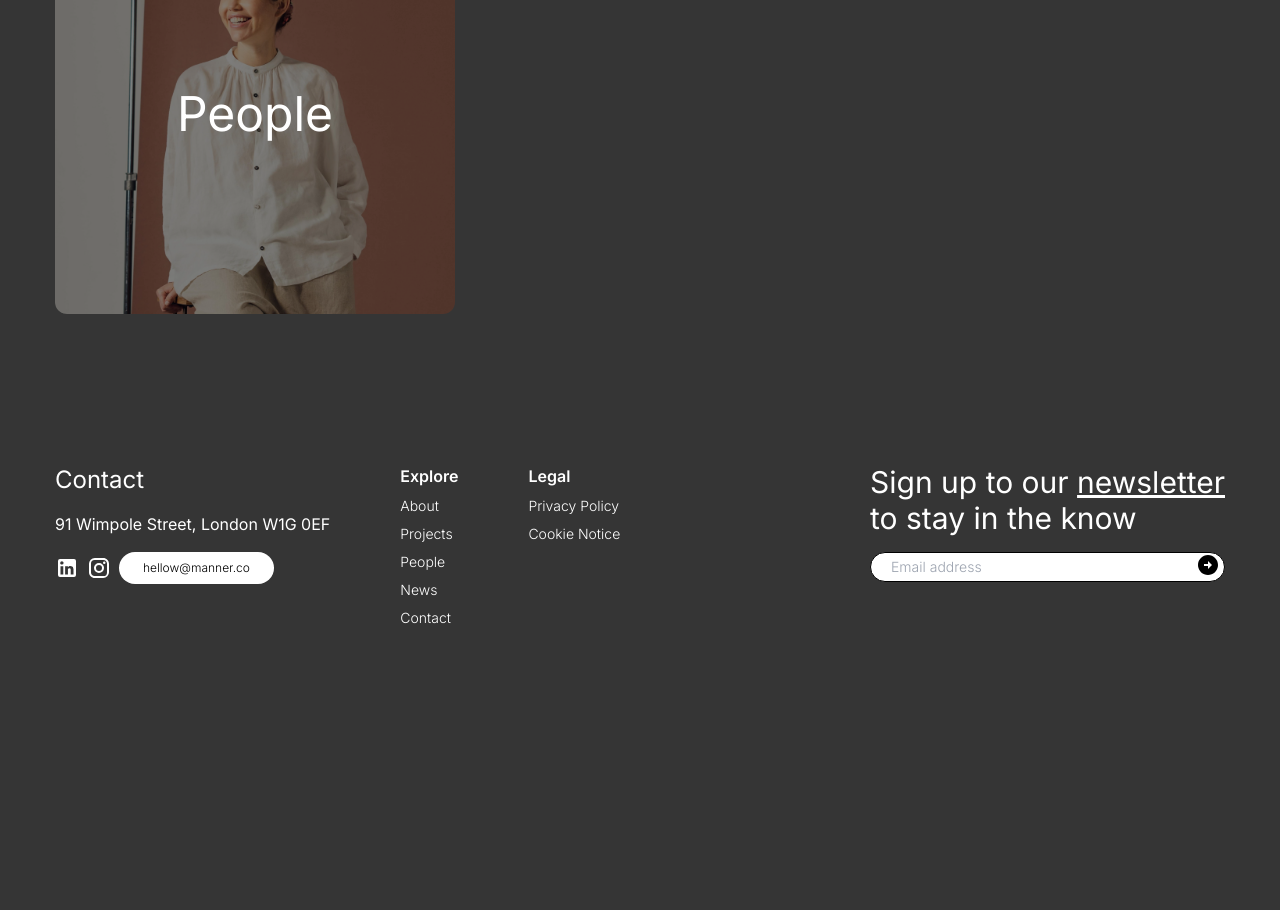
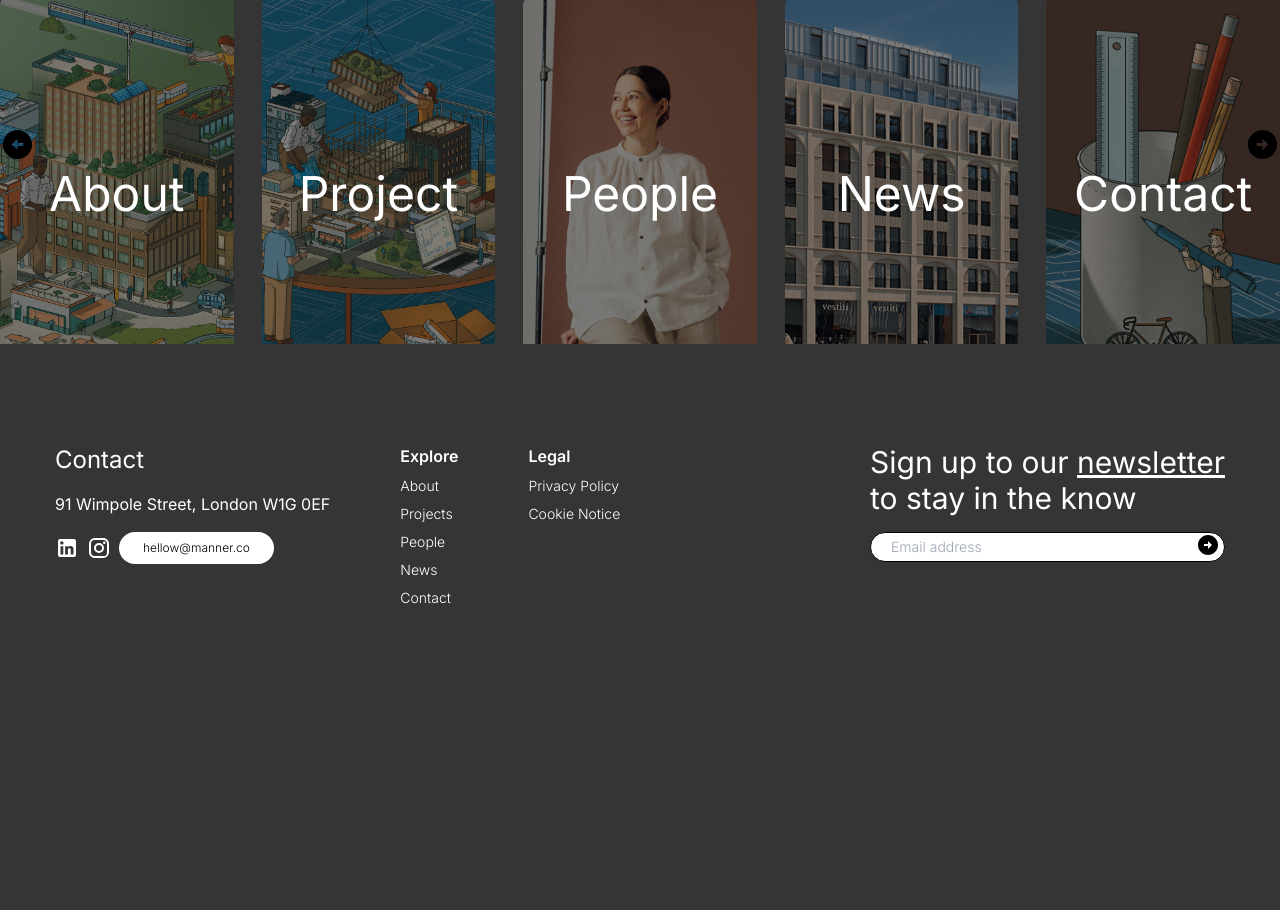
Before and after one commit to obasanmichael/Manner, a React (Vite) app: page / in a window 1280 px wide. Shown: the part 1720-2630 px from the top of the page. Built offline with nearby package versions, Linux system fonts and the light colour scheme.

Commit message:
Removed the ImageLinks

```diff
--- a/package.json
+++ b/package.json
@@ -19,6 +19,7 @@
     "react": "^18.2.0",
     "react-dom": "^18.2.0",
     "react-hook-form": "^7.49.2",
+    "react-icons": "^4.12.0",
     "react-router-dom": "^6.21.1",
     "zod": "^3.22.4"
   },
--- a/src/components/Container.tsx
+++ b/src/components/Container.tsx
@@ -5,7 +5,7 @@ interface Props{
 }
 const Container = ({children} : Props) => {
     return (
-        <div className="py-[50px] px-[55px]">
+        <div className="my-[50px] mx-[55px]">
            {children}
         </div>
     );
--- a/src/components/Footer.tsx
+++ b/src/components/Footer.tsx
@@ -38,8 +38,12 @@ const Footer = () => {
               </div>
               <div className="text-white flex flex-col space-y-2">
                 <p className="font-bold">Legal</p>
-                <p className="text-sm font-light hover:underline">Privacy Policy</p>
-                <p className="text-sm font-light hover:underline">Cookie Notice</p>
+                <p className="text-sm font-light hover:underline">
+                  Privacy Policy
+                </p>
+                <p className="text-sm font-light hover:underline">
+                  Cookie Notice
+                </p>
               </div>
             </div>
           </div>
@@ -56,15 +60,15 @@ const Footer = () => {
                 placeholder="Email address"
                 type="text"
               />
-              <ArrowCircleRightIcon className="z-10"/>
+              <ArrowCircleRightIcon className="z-10" />
             </div>
           </div>
         </div>
         <div className="">
-          <p className="block text-right text-white font-light text-sm mb-2">©Manner 2023</p>
-          <p className="text-center text-white text-4xl">
-            Manner
+          <p className="block text-right text-white font-light text-sm mb-[100px]">
+            ©Manner 2023
           </p>
+          <p className="text-[26vw] text-center text-white text-4xl pr-5">Manner</p>
         </div>
       </div>
     </Container>
--- a/src/components/Heroe.tsx
+++ b/src/components/Heroe.tsx
@@ -24,7 +24,6 @@ const Heroe = () => {
         </p>
         <Button textColor="text-black" bgColor="bg-white" path="/about">More About Banner</Button>
       </div>
-      <ImageCard label="People" path="/people" img_url="src/assets/People_img.jpg"/>
     </Container>
   );
 };
--- a/src/components/ImageCard.tsx
+++ b/src/components/ImageCard.tsx
@@ -9,7 +9,7 @@ interface Props{
 
 const ImageCard = ({img_url, path, label}: Props) => {
     return (
-        <div className="relative max-w-[400px] h-[400px] overflow-hidden rounded-xl">
+        <div className="relative w-[400px] h-[400px] overflow-hidden rounded-xl">
             <Link className=" w-full h-full" to={path}>
                 <img className="brightness-50 w-full h-full object-cover" src={img_url} alt="" />
                 <p className="absolute text-5xl inset-0 flex items-center justify-center text-white text-center">{label}</p>
--- a/src/components/ImageLinks.tsx
+++ /dev/null
@@ -1,10 +0,0 @@
-
-const ImageLinks = () => {
-    return (
-        <div>
-
-        </div>
-    );
-};
-
-export default ImageLinks;
--- /dev/null
+++ b/src/components/ImageScroll.tsx
@@ -0,0 +1,59 @@
+import gsap from "gsap";
+import { useRef } from "react";
+import ImageCard from "./ImageCard";
+import ArrowCircleRightIcon from "@mui/icons-material/ArrowCircleRight";
+import ArrowCircleRightSharpIcon from "@mui/icons-material/ArrowCircleLeft";
+
+const ImageScroll = () => {
+  const scrollContainer = useRef<HTMLDivElement>(null);
+
+  const scrollImages = (direction: "next" | "prev") => {
+    const tl = gsap.timeline();
+    tl.to(scrollContainer.current, {
+      x: direction === "next" ? "-=400" : "+=400",
+      duration: 0.5,
+      onComplete: () => {
+        if (direction === "next") {
+          tl.set(scrollContainer.current, { x: 0 });
+        } else {
+          tl.set(scrollContainer.current, { x: 1200 });
+        }
+      },
+    });
+  };
+  return (
+    <div className="relative overflow-x-auto whitespace-nowrap w-full h-[400px] overflow-hidden py-[50px]">
+      <div className="flex gap-7" ref={scrollContainer}>
+        <ImageCard img_url="src/assets/About.jpg" path="/about" label="About" />
+        <ImageCard
+          img_url="src/assets/Projects_img.jpg"
+          path="/project"
+          label="Project"
+        />
+        <ImageCard
+          img_url="src/assets/People_img.jpg"
+          path="/people"
+          label="People"
+        />
+        <ImageCard img_url="src/assets/News.png" path="/news" label="News" />
+        <ImageCard
+          img_url="src/assets/Contact.jpg"
+          path="/contact"
+          label="Contact"
+        />
+      </div>
+      <div className="absolute inset-y-0 left-0 flex items-center">
+        <button onClick={() => scrollImages("prev")}>
+          <ArrowCircleRightSharpIcon  fontSize="large" />
+        </button>
+      </div>
+      <div className="absolute inset-y-0 right-0 flex items-center">
+        <button onClick={() => scrollImages("next")}>
+          <ArrowCircleRightIcon fontSize="large" />
+        </button>
+      </div>
+    </div>
+  );
+};
+
+export default ImageScroll;
--- a/src/pages/HomePage.tsx
+++ b/src/pages/HomePage.tsx
@@ -1,5 +1,6 @@
 import Footer from "../components/Footer";
 import Heroe from "../components/Heroe";
+import ImageScroll from "../components/ImageScroll";
 import Navbar from "../components/navbar/Navbar";
 
 const HomePage = () => {
@@ -7,7 +8,8 @@ const HomePage = () => {
     <div>
       <Navbar />
           <main className="pt-[70px]">
-              <Heroe />
+        <Heroe />
+        <ImageScroll/>
       </main>
       <Footer />
     </div>
```
Also changed, not shown: 1 other file (tests, documents, lock files or other folders).
